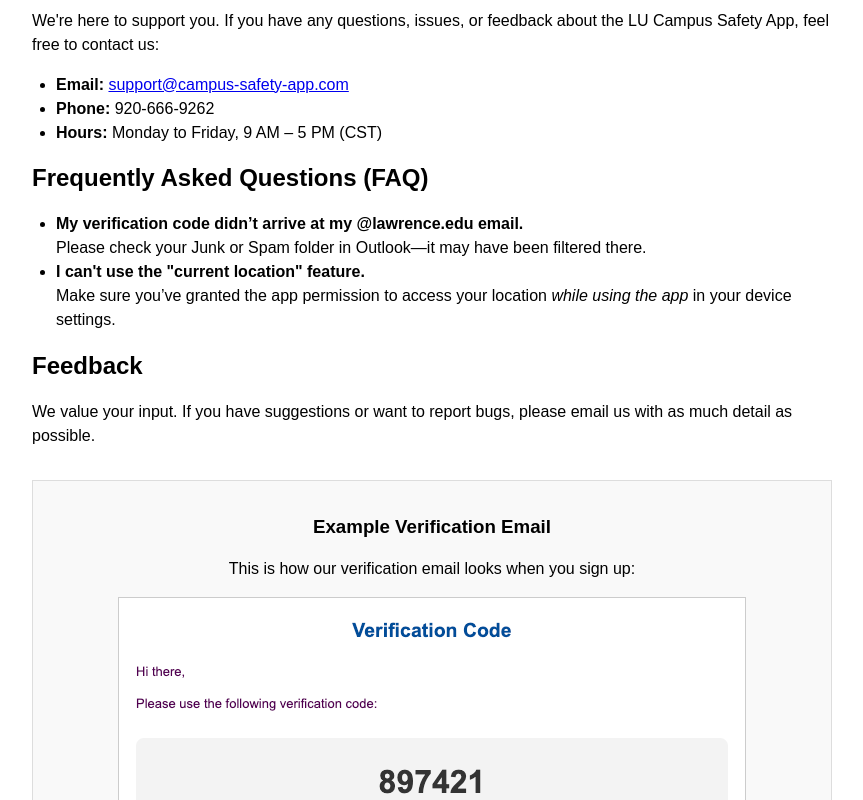
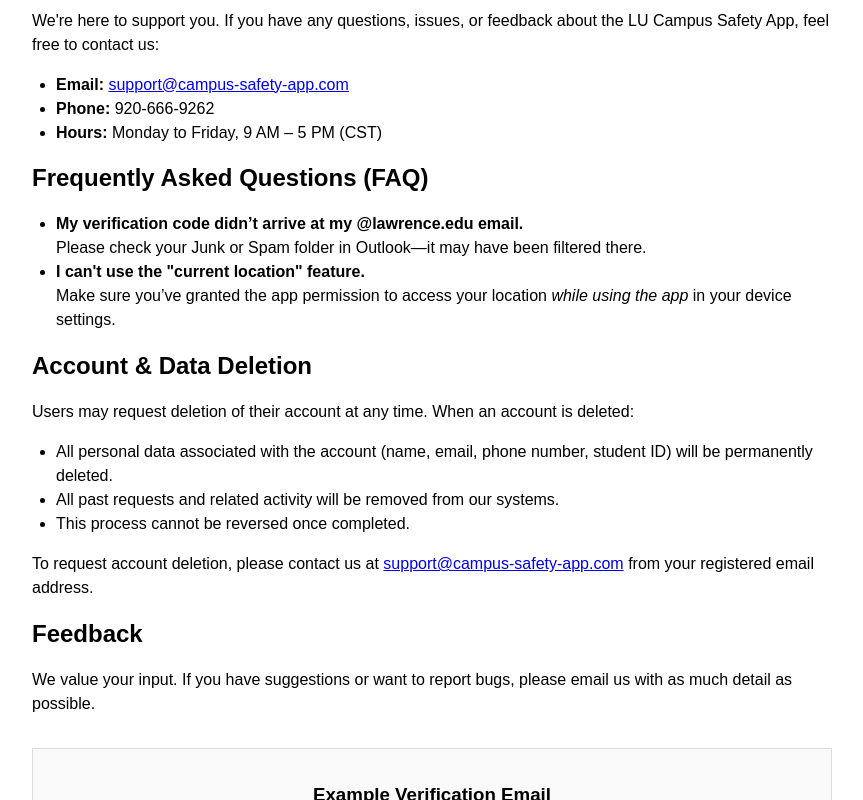
Before and after one commit to M1nJun/SupportPage, a plain HTML site: page index.html in a window 1280 px wide. Shown: the part 385-1185 px from the top of the page, without its empty margins (208-1071 px from the left). Drawn offline with Linux system fonts and the light colour scheme.

Commit message:
Update with account deletion request handling

```diff
--- a/index.html
+++ b/index.html
@@ -87,6 +87,17 @@
       <li><strong>I can't use the "current location" feature.</strong><br>Make sure you’ve granted the app permission to access your location <em>while using the app</em> in your device settings.</li>
     </ul>
 
+    <h2>Account & Data Deletion</h2>
+    <p>Users may request deletion of their account at any time. When an account is deleted:</p>
+    <ul>
+      <li>All personal data associated with the account (name, email, phone number, student ID) will be permanently deleted.</li>
+      <li>All past requests and related activity will be removed from our systems.</li>
+      <li>This process cannot be reversed once completed.</li>
+    </ul>
+    <p>To request account deletion, please contact us at
+    <a href="mailto:support@campus-safety-app.com">support@campus-safety-app.com</a>
+    from your registered email address.</p>
+
     <h2>Feedback</h2>
     <p>We value your input. If you have suggestions or want to report bugs, please email us with as much detail as possible.</p>
 
```
